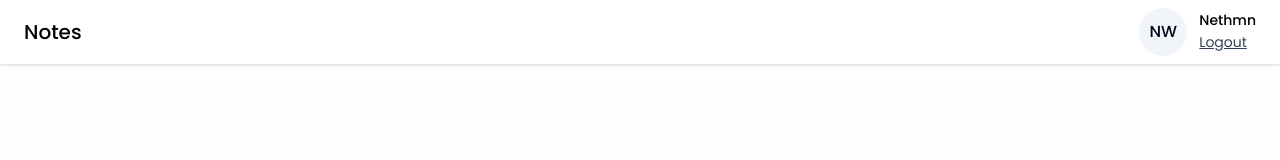
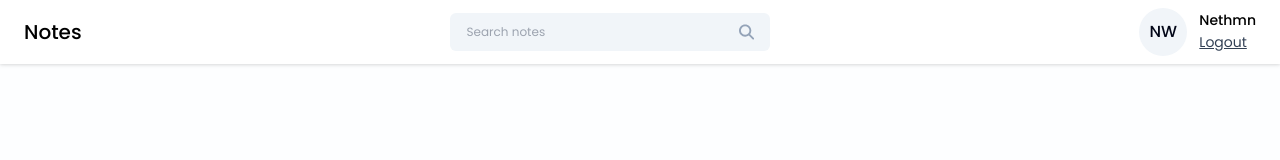
Before and after one commit to nethmina1028/Notes-app, a React (Vite) app in the folder frontend/notes-app/: page /login in a window 1280 px wide. Shown: the top 160 px of the page. Built offline with nearby package versions, Linux system fonts and the light colour scheme.

Commit message:
serchbar created

```diff
--- a/frontend/notes-app/package.json
+++ b/frontend/notes-app/package.json
@@ -12,6 +12,7 @@
   "dependencies": {
     "react": "^18.2.0",
     "react-dom": "^18.2.0",
+    "react-icons": "^5.2.1",
     "react-router-dom": "^6.23.1"
   },
   "devDependencies": {
--- a/frontend/notes-app/src/components/Navbar/Navbar.jsx
+++ b/frontend/notes-app/src/components/Navbar/Navbar.jsx
@@ -1,20 +1,41 @@
-import React from 'react'
-import ProfileInfo from '../Cards/ProfileInfo'
-import { useNavigate } from 'react-router-dom'
+import React, { useState } from 'react';
+import ProfileInfo from '../Cards/ProfileInfo';
+import { useNavigate } from 'react-router-dom';
+import SearchBar from '../SearchBar/SearchBar';
 
-function Navbar() {
+const Navbar = () =>{
+
+  const[searchQuery,setSearchQuery] = useState('');
+
   const navigate = useNavigate;
 
-   const onLogout = () => {
+   const onLogout = () =>{
       navigate("/login");
    };
+
+   //
+   const handleSearch = () =>{};
+
+    const onClearSearch = () =>{
+     setSearchQuery('');
+    };
+
   return (
     <div className="flex items-center justify-between px-6 py-2 bg-white drop-shadow">
         <h2 className='py-2 text-xl font-medium text-black '>Notes</h2>
 
-        <ProfileInfo />
+          <SearchBar
+          value={searchQuery}
+          onChange={({target}) =>{
+            setSearchQuery(target.value);
+          }}
+          handleSearch={handleSearch}
+          onClearSearch={onClearSearch}
+          />
+
+        <ProfileInfo onLogout={onLogout} />
     </div>
-  )
-}
+  );
+};
 
 export default Navbar
--- /dev/null
+++ b/frontend/notes-app/src/components/SearchBar/SearchBar.jsx
@@ -0,0 +1,30 @@
+import React from 'react'
+import {FaMagnifyingGlass} from 'react-icons/fa6';
+import {IoMdClose} from 'react-icons/io';
+
+const SearchBar= ({value, onChange, handleSearch , onClearSearch}) => {
+  return (
+    <div className='flex items-center px-4 rounded-md w-80 bg-slate-100 '>
+
+        <input
+        type='text'
+        placeholder='Search notes'
+        className='w-full text-xs bg-transparent py-[11px] outline-none'
+        value={value}
+        onChange={onChange}
+
+        />
+
+        {value &&(
+            <IoMdClose className='mr-3 text-xl cursor-pointer text-slate-400 hover:text-black'
+             onClick={onClearSearch}
+             />
+        )}
+
+        <FaMagnifyingGlass className='cursor-pointer text-slate-400 hover:text-black' onClick={handleSearch}/>
+
+    </div>
+  )
+}
+
+export default SearchBar
```
Also changed, not shown: 1 other file (tests, documents, lock files or other folders).
